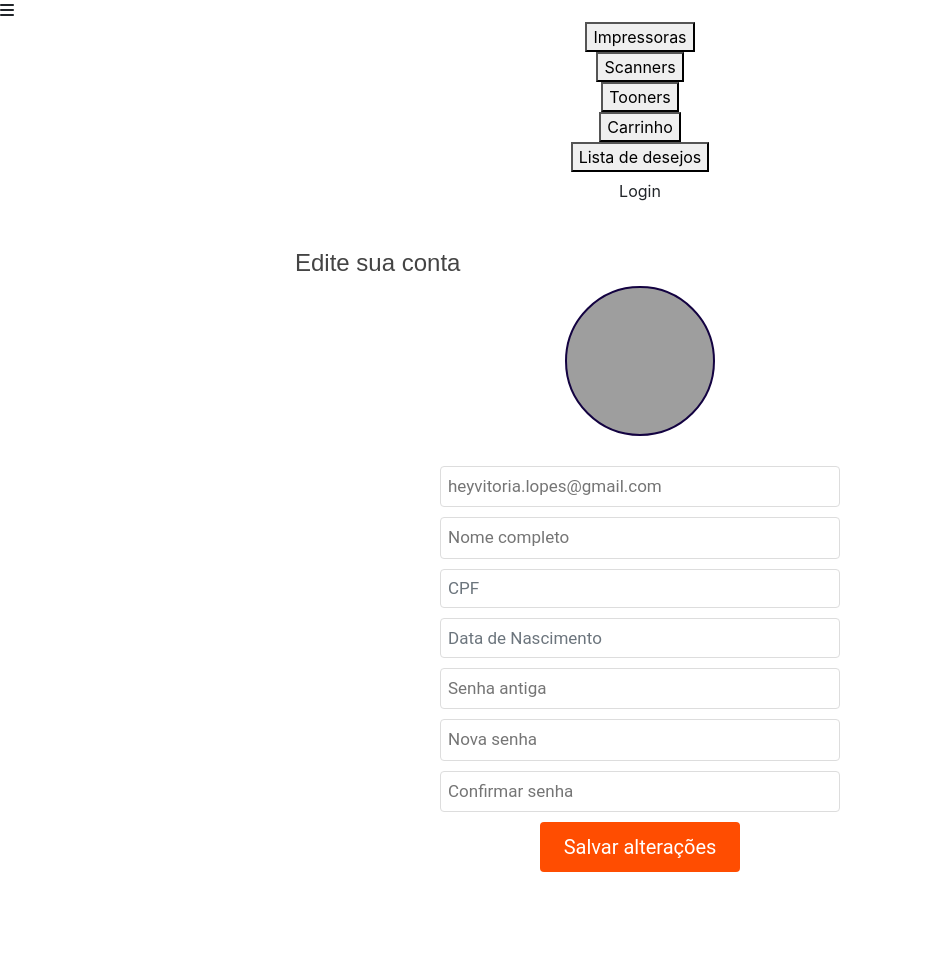
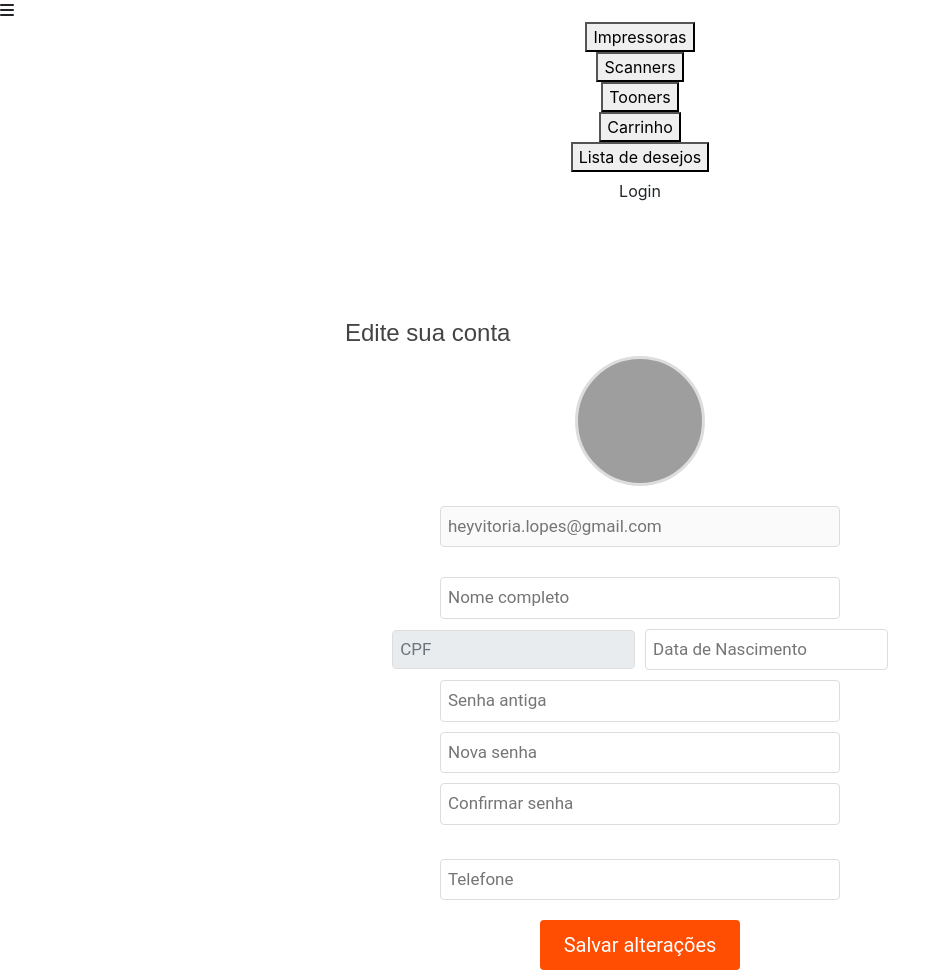
Before and after one commit to vetordev/iPrint, a PHP site: page / in a window 1280 px wide. Shown: the part 446-1426 px from the top of the page, without its empty margins (0-951 px from the left). Before the commit the page ends 1318 px from the top, so only its background shows below. Run offline with PHP 8.4, Linux system fonts and the light colour scheme; some libraries are stand-ins or nearby versions; grey boxes are pictures that could not be loaded.

Commit message:
quase ok

```diff
--- a/ClientAccount/index.html
+++ b/ClientAccount/index.html
@@ -12,6 +12,7 @@
     <script src="https://cdnjs.cloudflare.com/ajax/libs/popper.js/1.14.7/umd/popper.min.js" integrity="sha384-UO2eT0CpHqdSJQ6hJty5KVphtPhzWj9WO1clHTMGa3JDZwrnQq4sF86dIHNDz0W1" crossorigin="anonymous"></script>
     <script src="https://stackpath.bootstrapcdn.com/bootstrap/4.3.1/js/bootstrap.min.js" integrity="sha384-JjSmVgyd0p3pXB1rRibZUAYoIIy6OrQ6VrjIEaFf/nJGzIxFDsf4x0xIM+B07jRM" crossorigin="anonymous"></script>
     <script type="text/javascript" src="../navbar.js"></script>
+    <script type="text/javascript" src="js/js.js"></script>
     <script src="https://kit.fontawesome.com/b1f7af822a.js" crossorigin="anonymous"></script>
 </head>
 <body>
@@ -57,18 +58,57 @@
         <div class="account">
           <p>Edite sua conta</p>
           <div class="box-gray div-flex">
-                <div id="photo-profile"></div>
-                <form class="div-flex paddingVertical">
-
-                    <input type="text" name="email" id="email" placeholder="heyvitoria.lopes@gmail.com">
+                <div class="photo-profile" onmouseover="photoShow()" onmouseout="photoHidden()" onclick="photoClick()">
+                    <div class="div-flex flex-total">
+                        <div class="photo-profile photo-filter">
+                            <div class="div-flex flex-total">
+                            <i class="fas fa-edit"></i>
+                            </div>
+                        </div>
+                    </div>
+                </div>
+                <div id="avatares">
+                <div class="div-flex flex-total div-flex-h">
+                    <img src="../img/avatar1.jpeg" alt="" class="avatar" onclick="photoChoice('url(../img/avatar1.jpeg)')">
+                    <img src="../img/avatar2.jpeg" alt="" class="avatar" onclick="photoChoice('url(../img/avatar2.jpeg)')">
+                    <img src="../img/avatar3.jpeg" alt="" class="avatar" onclick="photoChoice('url(../img/avatar3.jpeg)')">
+                    <img src="../img/avatar4.jpeg" alt="" class="avatar" onclick="photoChoice('url(../img/avatar4.jpeg)')">
+                </div>
+                </div>
+                <input type="text" name="email" id="email" placeholder="heyvitoria.lopes@gmail.com" class="disabled" disabled>
+                <form class="div-flex paddingVertical" id="physical">
                     <input type="text" name="name" id="name" placeholder="Nome completo">
-                    <input type="text" name="cpf" id="cpf" placeholder="CPF" class="required-field num-state field num-field form-control" onblur="cpfValidate()">
-                    <input type="text" name="ddn" id="ddn" placeholder="Data de Nascimento" class="required-field field num-field form-control">
+                    <div class="little">
+                        <div class="div-flex-h div-flex">
+                            <input type="text" name="cpf" id="cpf" placeholder="CPF" class="required-field num-state field num-field form-control disabled" onblur="cpfValidate()" disabled>
+                            <input type="text" name="ddn" id="ddn" placeholder="Data de Nascimento" class="required-field field num-field ">
+                        </div>
+                    </div>
                     <input type="password" name="older-pass" id="older-pass" placeholder="Senha antiga">
                     <input type="password" name="newer-pass" id="newer-pass" placeholder="Nova senha">
                     <input type="password" name="newer-pass2" id="newer-pass2" placeholder="Confirmar senha">
+                    <br>
+                    <input type="text" name="telefone1" id="telefone" placeholder="Telefone">
                     <button id='button'>Salvar alterações</button>
                 </form>
+                <form class="div-flex paddingVertical" id="legal">
+                    <b>Dados da empresa</b>
+                    <input type="text" name="name" id="cnpj" placeholder="CNPJ" class="required-field num-state field num-field">
+                    <input type="text" name="name" id="rs" placeholder="Razão social" class="required-field field word-field">
+                    <input type="text" name="name" id="name-f" placeholder="Nome fantasia" class="field">
+                    <input type="text" name="name" id="ie" placeholder="Inscrição estadual" class="field num-field"><br>
+
+                    <b>Dados pessoais</b>
+                    <input type="text" name="name" id="name" placeholder="Nome completo" class="required-field field word-field">
+                    <input type="password" name="password1" id="password1" placeholder="Senha (mínimo 6 caracteres)" class="required-field field">
+                    <input type="password" name="password2" id="password2" placeholder="Confirme a senha" class="required-field field">
+                    <br>
+                    <input type="text" name="telefone1" id="telefone" placeholder="Telefone">
+                    <input type="text" name="telefone2" placeholder="Telefone residencial" id="telefoneR" class="required-field num-field field">
+                    <input type="text" name="telefone3" placeholder="Telefone comercial" id="telefoneCom" class="required-field num-field field">
+                    <button id='button'>Salvar alterações</button>
+                </form>
+
           </div>
         </div>
     </div>
--- a/ClientAccount/styles.css
+++ b/ClientAccount/styles.css
@@ -17,19 +17,23 @@
 }
 .div-flex {
     width: 100%;
+    /* height: 100%; */
     display: flex;
     flex-direction: column;
     align-items: center;
     justify-content: center;
     /* background-color: blue; */
 }
+.flex-total {
+    height: 100%;
+}
 .div-flex-h {
     flex-direction: row;
 }
 
 .account{
-    margin-top: 30px;
-    max-width: 700px;
+    margin-top: 100px;
+    max-width: 600px;
     width: 100%;
     font-family: 'Roboto', sans-serif;
 }
@@ -39,18 +43,54 @@
     font-family: 'Source Sans Pro', sans-serif;
     color: #444;
 }
-#photo-profile {
-    width: 150px;
-    height: 150px;
-    /* position: absolute; */
+.photo-profile {
+    width: 130px;
+    height: 130px;
     border-radius: 50%;
-    border: 2px solid #130241;
+    border: 3px solid #ddd;
     margin: 0;
-    background-image: url('../img/avatar2.jpeg');
+    background-image: url(../img/avatar2.jpeg);
     background-size: contain;
-    /* -webkit-box-shadow: -1px 1px 11px -1px rgba(0,0,0,0.35);
-    -moz-box-shadow: -1px 1px 11px -1px rgba(0,0,0,0.35);
-    box-shadow: -1px 1px 11px -1px rgba(0,0,0,0.35); */
+    background-color: #444;
+    cursor: pointer;
+    margin-bottom: 20px;
+}
+.photo-filter {
+    border: none;
+    width: 125px;
+    height: 125px;
+    visibility: hidden;
+    background-image: none;
+    background-color: rgba(0,0,0,0.4)
+}
+#avatares img{
+    max-width: 200px;
+}
+#avatares {
+    position: absolute;
+    /* border: 2px solid black; */
+    display: none;
+    -webkit-box-shadow: -3px 3px 11px -4px rgba(0,0,0,0.75);
+    -moz-box-shadow: -3px 3px 11px -4px rgba(0,0,0,0.75);
+    box-shadow: -3px 3px 11px -4px rgba(0,0,0,0.75);
+}
+.disabled {
+    cursor: not-allowed;
+}
+.little {
+    /* width: 100px; */
+    padding: 0 47px;
+}
+.little input[type=text] {
+    width: 48%;
+}
+#cpf {
+    margin-right: 10px;
+}
+#photo-profile i{
+    font-size: 10px;
+    text-align: center;
+    align-items: center;
 }
 input[type=text], input[type=password] {
     width: 400px;
@@ -68,8 +108,14 @@ form {
     /* background-color: royalblue; */
     width: 100%;
     height: 100%;
-    margin-top: 30px;
+    margin-top: 20px;
     justify-content: flex-start !important;
+}
+#physical {
+    display: flex;
+}
+#legal {
+    display: none;
 }
 #button {
     height: 50px;
@@ -80,6 +126,7 @@ form {
     border-radius: 4px;
     font-family: 'Roboto', sans-serif;
     font-size: 20px;
+    margin: 10px 0px;
 }
 
 @media only screen and (max-width: 524px){
--- a/ClientAddress/index.html
+++ b/ClientAddress/index.html
@@ -59,12 +59,13 @@
         <div id="containerr">
             <div id="banner"></div>
             <div class="address">
-            <p>Endereços de entrega</p>
+            <p>Endereços de entrega <span>(seu endereço padrão está contornado de <blu>azul</blu>. Clique em outro endereço para torná-lo padrão.)</span></p>
             <div class="box-gray">
                 <div class="row div-flex div-flex-h" id="divmae">
                     <div class="box-address" id="add-address" onclick="showAddAddress()">
                         <div class="div-flex">
                             <i class="fas fa-plus-circle plus-ico"></i>
+                            <h2>Adicionar endereço</h2>
                         </div>
                     </div>
                     <div class="box-address client-address 1" id="dos" onclick="mainAddress(id)">
--- a/ClientArea/index.html
+++ b/ClientArea/index.html
@@ -59,6 +59,7 @@
                 <p>Meu espaço</p>
                 <!-- <div class="line"></div> -->
                 <div class="box-gray">
+                <i class="fas fa-power-off" title="Sair"></i>
                 <div class="div-flex">
                     <div class="row row1 div-flex div-flex-h">
                                 <div class="div-flex col-lg-1 col-xs-12 div-flex">
@@ -94,7 +95,7 @@
                         </div>
                     </div>
                         <div class="btn-dg-container">
-                            <button type="button" class="btn btn-danger">Sair</button>
+                            <button type="button" class="btn btn-danger">Excluir conta</button>
                         </div>
                 </div>
                 </div>
--- a/ClientEmail/index.html
+++ b/ClientEmail/index.html
@@ -66,7 +66,7 @@
                 <input type="text" name="email1" id="email1" placeholder="Seu novo e-mail">
                 <input type="text" name="email2" id="email2" placeholder="Confirme seu novo e-mail">
                 <input type="password" name="password" id="password" placeholder="Sua senha atual">
-                <button type="button">Salvar alteração</button>
+                <button type="button" id="btn-save">Salvar alteração</button>
             </div>
         </div>
     </div>
--- a/Home/styles.css
+++ b/Home/styles.css
@@ -27,6 +27,7 @@
     /* background-color: pink; */
     z-index:4;
 }
+
 .carousel {
     /* margin: 0px 30px 0px 30px; */
     margin-bottom: 80px;
```
Also changed, not shown: ClientAccount/js/js.js (added, +32 -0 lines), ClientAddress/styles.css (+21 -2 lines), ClientArea/styles.css (+12 -1 lines), ClientEmail/styles.css (+19 -11 lines).
